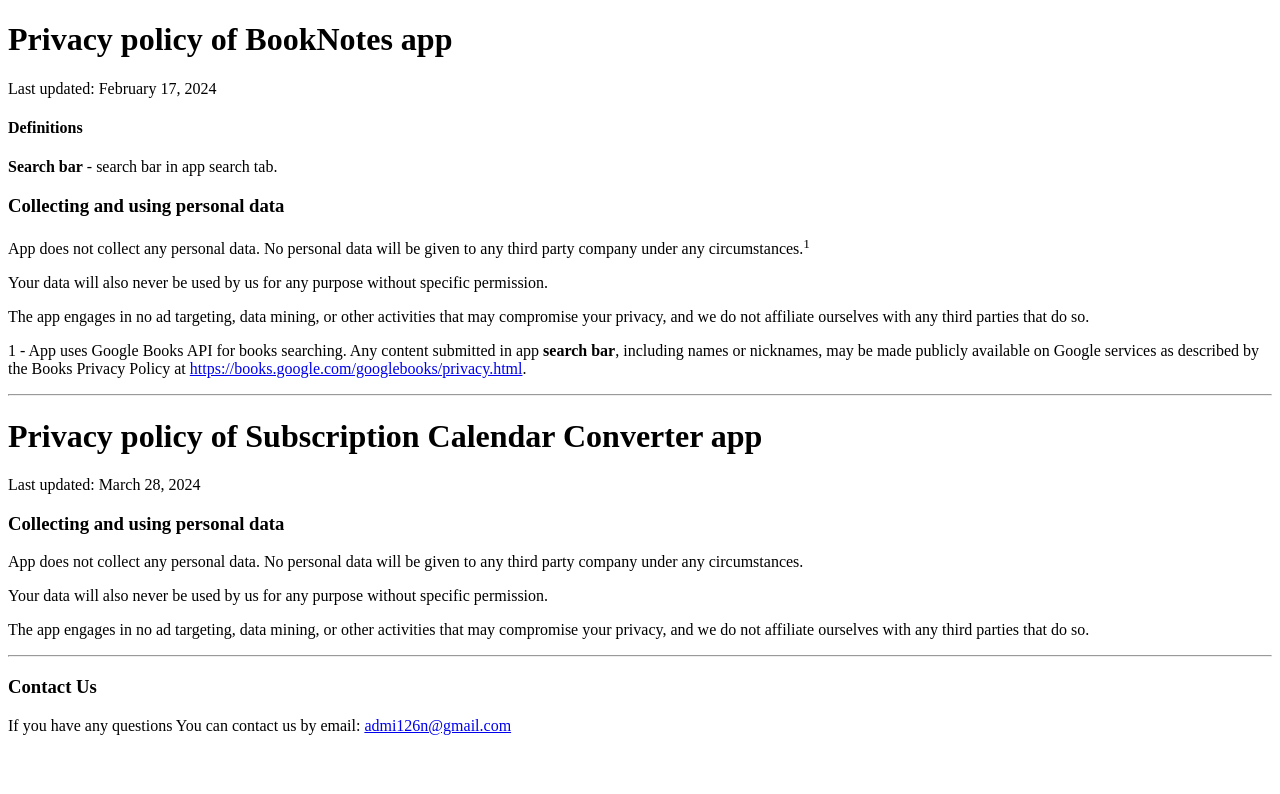
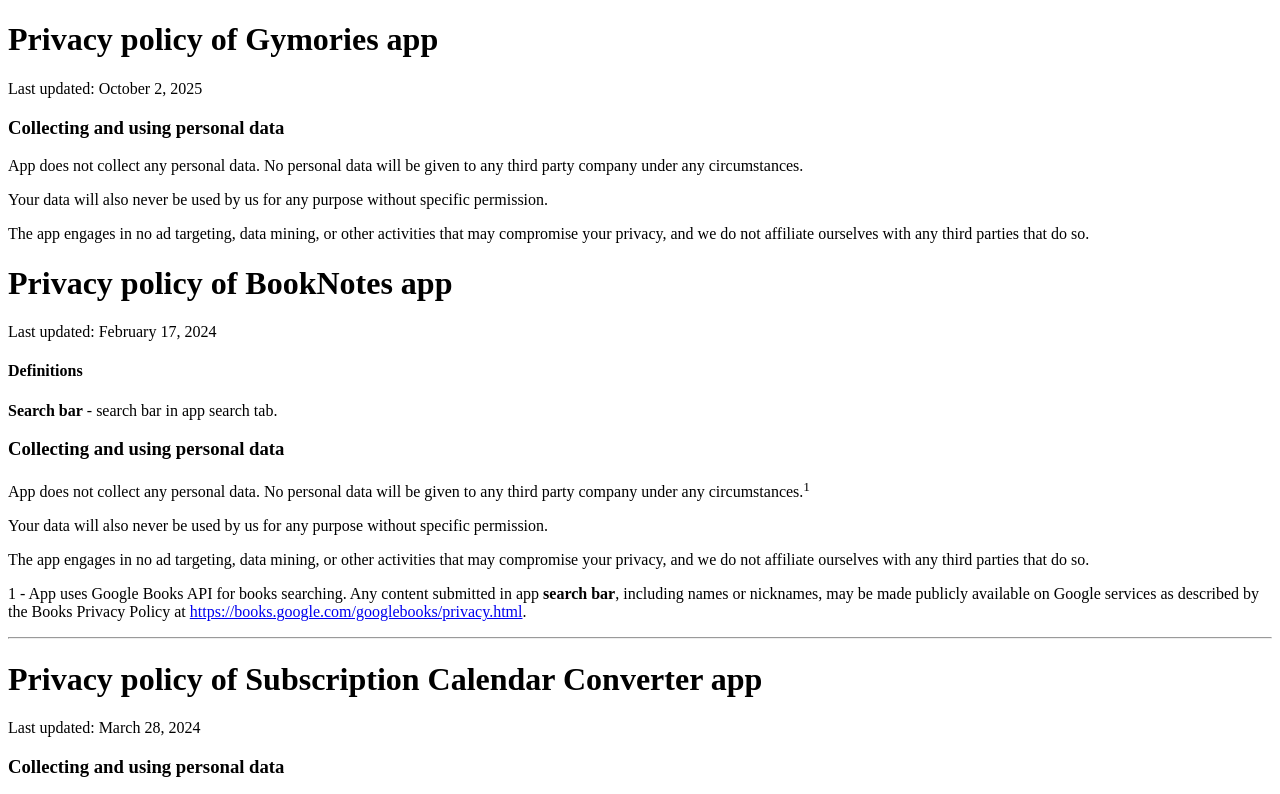
Before and after one commit to Admi126n/admi126n.github.io, a plain HTML site: page index.html in a window 1280 px wide. Shown: the top 794 px of the page. Drawn offline with Linux system fonts and the light colour scheme.

Commit message:
Add Gymories privacy policy

```diff
--- a/index.html
+++ b/index.html
@@ -5,6 +5,24 @@
         <link rel="icon" type="image/x-icon" href="/images/favicon.ico">
     </head>
     <body>
+        <h1>Privacy policy of Gymories app</h1>
+
+        <p>Last updated: October 2, 2025</p>
+
+        <h3>Collecting and using personal data</h3>
+
+        <p>
+            App does not collect any personal data. No personal data will
+            be given to any third party company under any circumstances.
+        </p>
+
+        <p>Your data will also never be used by us for any purpose without specific permission.</p>
+
+        <p>
+            The app engages in no ad targeting, data mining, or other activities that may compromise your privacy,
+            and we do not affiliate ourselves with any third parties that do so.
+        </p>
+
         <h1>Privacy policy of BookNotes app</h1>
 
         <p>Last updated: February 17, 2024</p>
```
